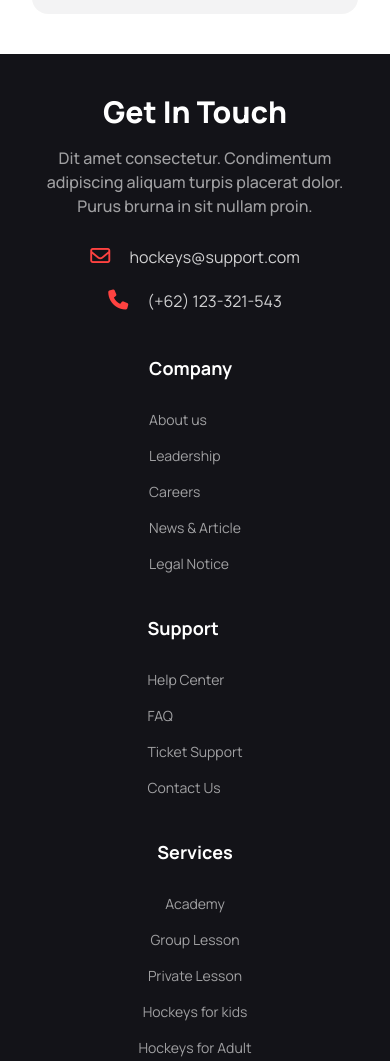
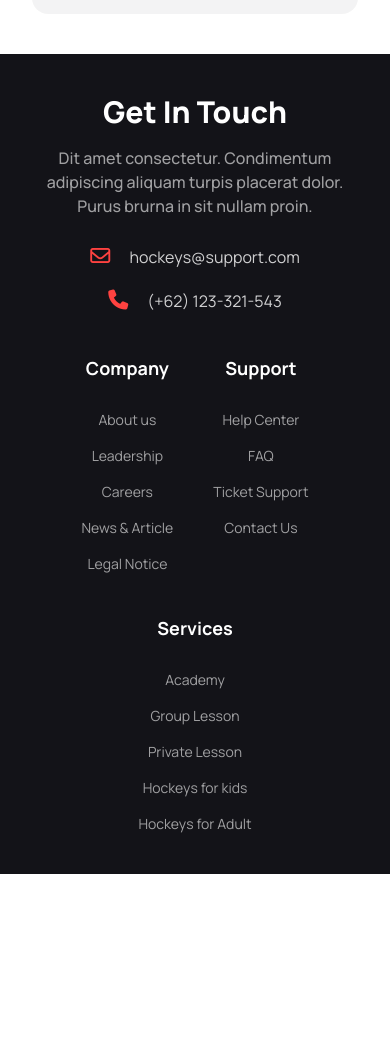
Before and after one commit to Sohana-Karniz-Mimmi/Hockey, a plain HTML site: page index.html in a window 390 px wide. Shown: the part 8791-9852 px from the top of the page. After the commit the page ends 9665 px from the top, so only its background shows below. Drawn offline with nearby package versions, Linux system fonts and the light colour scheme.

Commit message:
footer responsive done

```diff
--- a/index.html
+++ b/index.html
@@ -833,10 +833,10 @@
     <!-- Footer Starts Here -->
     <footer class="bg-[#131318] mt-10 lg:py-24 ">
 
-      <div class="container mx-auto lg:px-24 p-10 flex flex-col lg:flex-row lg:justify-between lg:items-start items-center lg:gap-40 gap-10 ">
+      <div class="container mx-auto lg:px-24 p-10 flex flex-col lg:flex-row lg:justify-between lg:items-start items-center lg:gap-32 gap-10 ">
 
         <!-- item1 -->
-      <div class="lg:flex-1 lg:text-start text-center">
+      <div class="lg:w-[40%] lg:text-start text-center">
         <h3 class="text-white font-extrabold text-3xl">Get In Touch</h3>
         <p class="text-[#FFFFFF99] mt-4 pb-6">Dit amet consectetur. Condimentum <br>  adipiscing aliquam turpis placerat dolor. <br> Purus brurna in sit nullam proin. </p>
         <div class="">
@@ -851,9 +851,12 @@
         </div>
       </div>
 
+      <!-- midle -->
+      <div class="lg:w-[40%] flex justify-between lg:gap-32 gap-10 lg:text-start text-center">
+
       <!-- item2 -->
 
-        <div class="">
+      <div class="lg:flex-1">
         <h2 class="text-white font-bold text-lg mb-7">Company</h2>
         <div class="flex flex-col space-y-4 text-[#FFFFFF99] text-sm">
         <a class="no-underline cursor-pointer ">About us</a>
@@ -865,7 +868,7 @@
       </div>
 
       <!-- item3 -->
-        <div>
+      <div class="lg:flex-1">
         <h2 class="text-white font-bold text-lg mb-7">Support</h2>
         <div class="flex flex-col space-y-4 text-[#FFFFFF99] text-sm">
         <a class=" no-underline cursor-pointer">Help Center</a>
@@ -876,8 +879,11 @@
       </div>
 
 
+      </div>
+
+
       <!-- item4 -->
-      <div class="lg:text-start text-center">
+      <div class=" lg:w-[20%] lg:text-start text-center">
         <h2 class="text-white font-bold text-lg mb-7">Services</h2>
         <div class="flex flex-col space-y-4 text-[#FFFFFF99] text-sm">
         <a class="no-underline cursor-pointer ">Academy</a>
```
Lines whose indentation alone changed are shown as unchanged.
